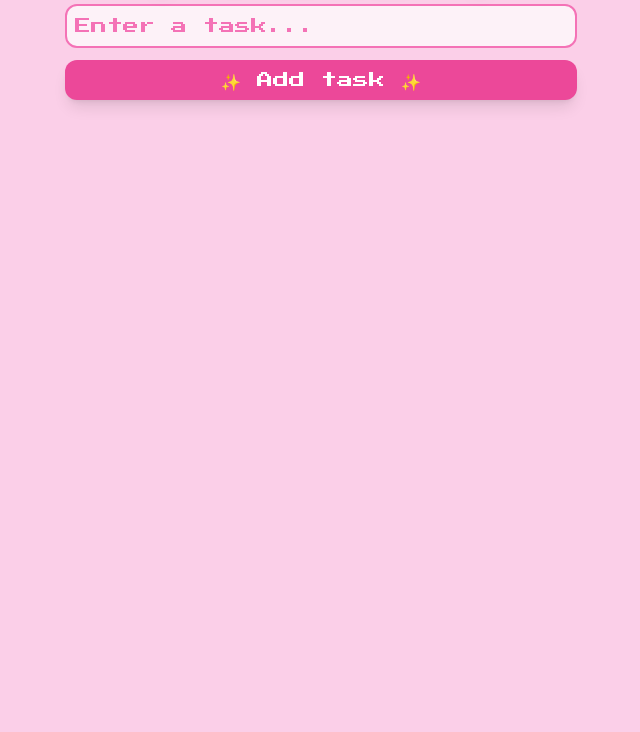
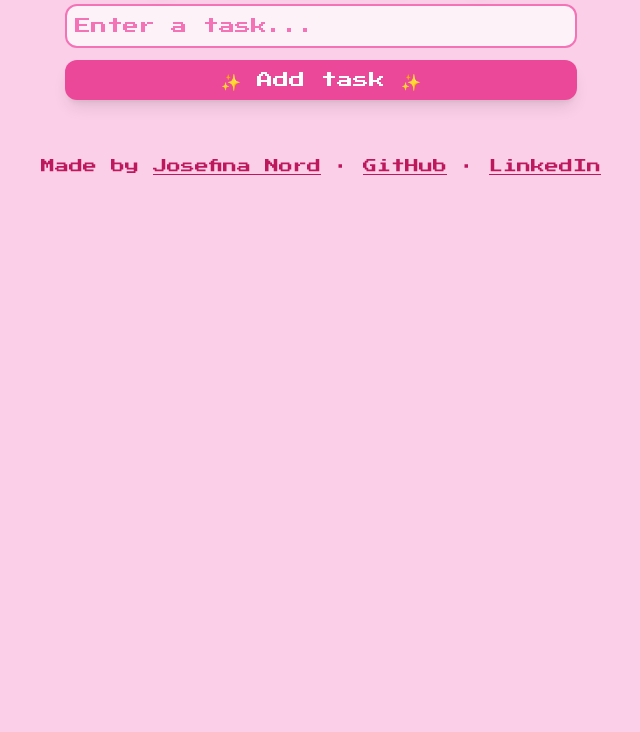
Before and after one commit to nordpolen/learn-javascript, a plain HTML site: page to-do-list/index.html in a window 1280 px wide. Shown: the part 68-800 px from the top of the page, without its empty margins (319-959 px from the left). Drawn offline with nearby package versions, Linux system fonts and the light colour scheme.

Commit message:
added personal links and favicon

```diff
--- a/to-do-list/index.html
+++ b/to-do-list/index.html
@@ -14,6 +14,12 @@
             font-family: 'Press Start 2P', cursive;
         }
     </style>
+
+    <link rel="icon" type="image/png" href="/favicon/favicon-96x96.png" sizes="96x96" />
+    <link rel="icon" type="image/svg+xml" href="/favicon/favicon.svg" />
+    <link rel="shortcut icon" href="/favicon/favicon.ico" />
+    <link rel="manifest" href="/favicon/site.webmanifest" />
+
 </head>
 <body class="bg-pink-200 min-h-screen flex flex-col items-center p-6">
     <h1 class="text-2xl text-pink-600 mb-4 drop-shadow-lg">💖 To Do List 💖</h1>
@@ -33,5 +39,14 @@
     </ul>
 
     <script src="script.js"></script>
+
+    <footer class="mt-8 text-sm text-pink-700 text-center">
+        <p>
+            Made by <a href="https://www.josefinanord.se" class="underline hover:text-pink-900">Josefina Nord</a> ·
+            <a href="https://github.com/nordpolen" class="underline hover:text-pink-900">GitHub</a> ·
+            <a href="https://www.linkedin.com/in/josefina-nord" class="underline hover:text-pink-900">LinkedIn</a>
+        </p>
+    </footer>
+
 </body>
 </html>
```
